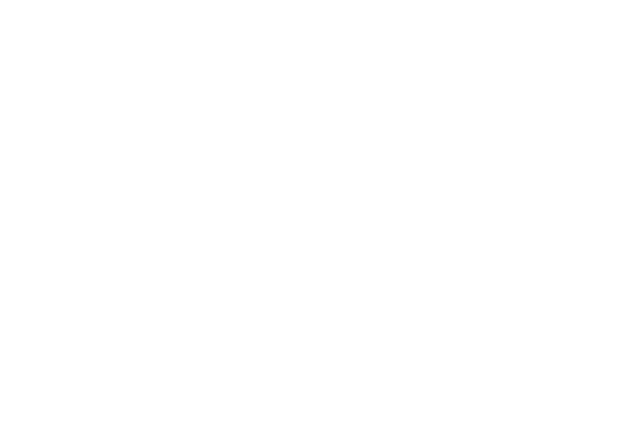
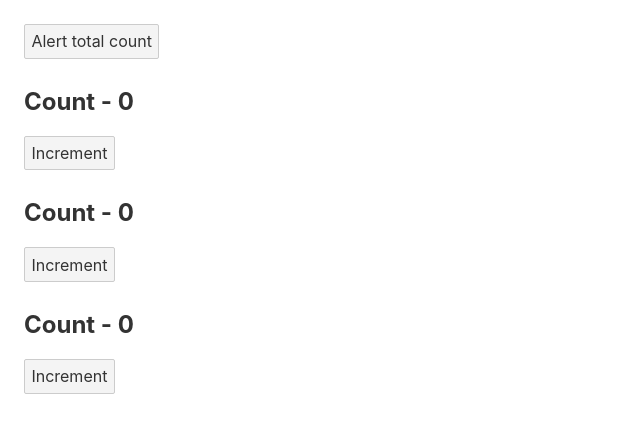
Before and after one commit to mytute/svelte-test, a Svelte app in the folder hello-world/: page / in a window 1280 px wide. Shown: the top 432 px of the page, without its empty margins (0-640 px from the left). Built offline with nearby package versions, Linux system fonts and the light colour scheme.

Commit message:
add demo

```diff
--- a/hello-world/src/App.svelte
+++ b/hello-world/src/App.svelte
@@ -1,9 +1,12 @@
 <script>
-
+  import Counter, { getTotalCount }  from "./components/Counter.svelte";
 </script>
 
 <main>
-
+	<button on:click={()=>{alert(getTotalCount())}} >Alert total count</button>
+   <Counter/>
+   <Counter/>
+   <Counter/>
 </main>
 
 <style>
--- /dev/null
+++ b/hello-world/src/components/Counter.svelte
@@ -0,0 +1,18 @@
+<script context="module">
+    let totalCount = 0;
+    export function getTotalCount(){
+        return totalCount;
+    }
+</script>
+
+<script>
+    let counter = 0;
+    function clickHandler(event){
+        counter ++;
+        totalCount ++;
+    }
+</script>
+<main>
+    <h2>Count - {totalCount}</h2>
+    <button on:click={clickHandler}>Increment</button>
+</main>
```
Also changed, not shown: 1 other file (tests, documents, lock files or other folders).
